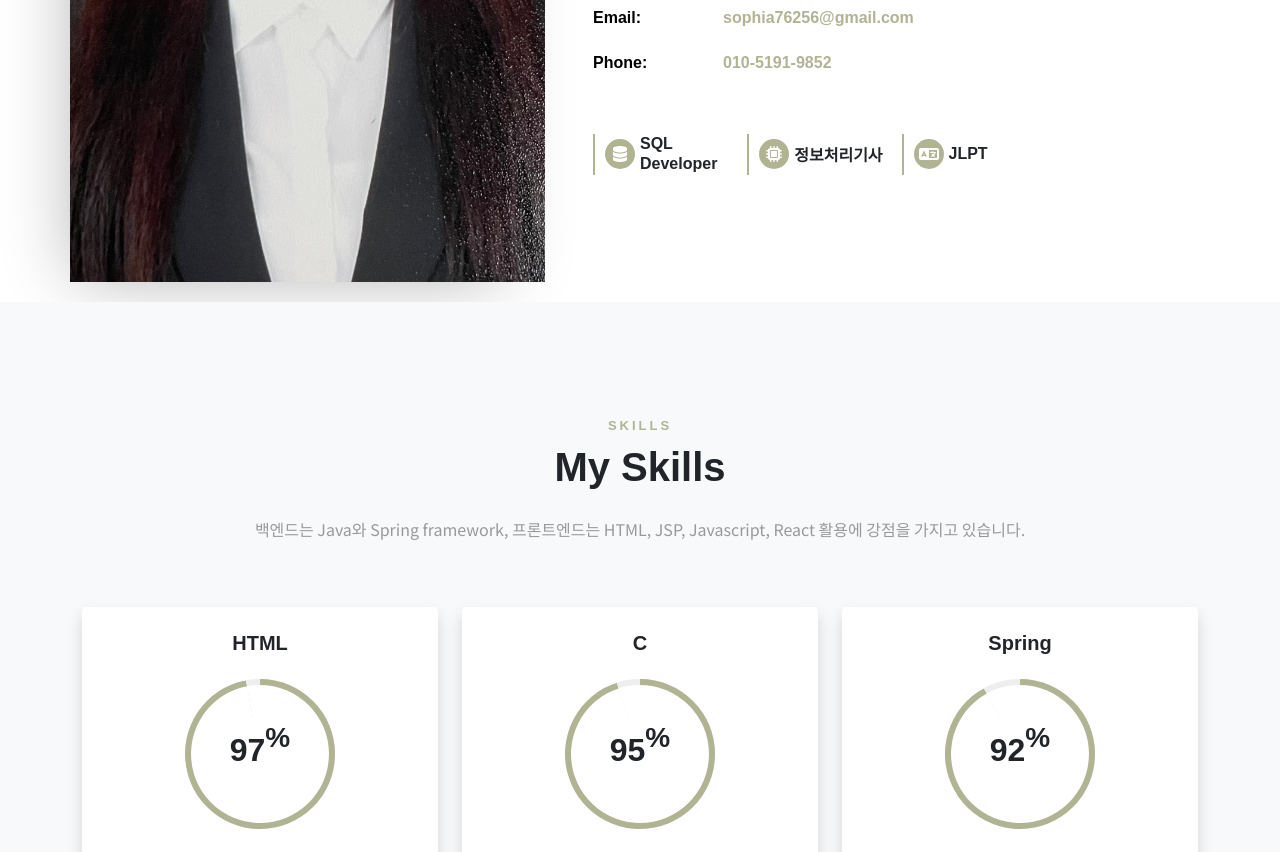
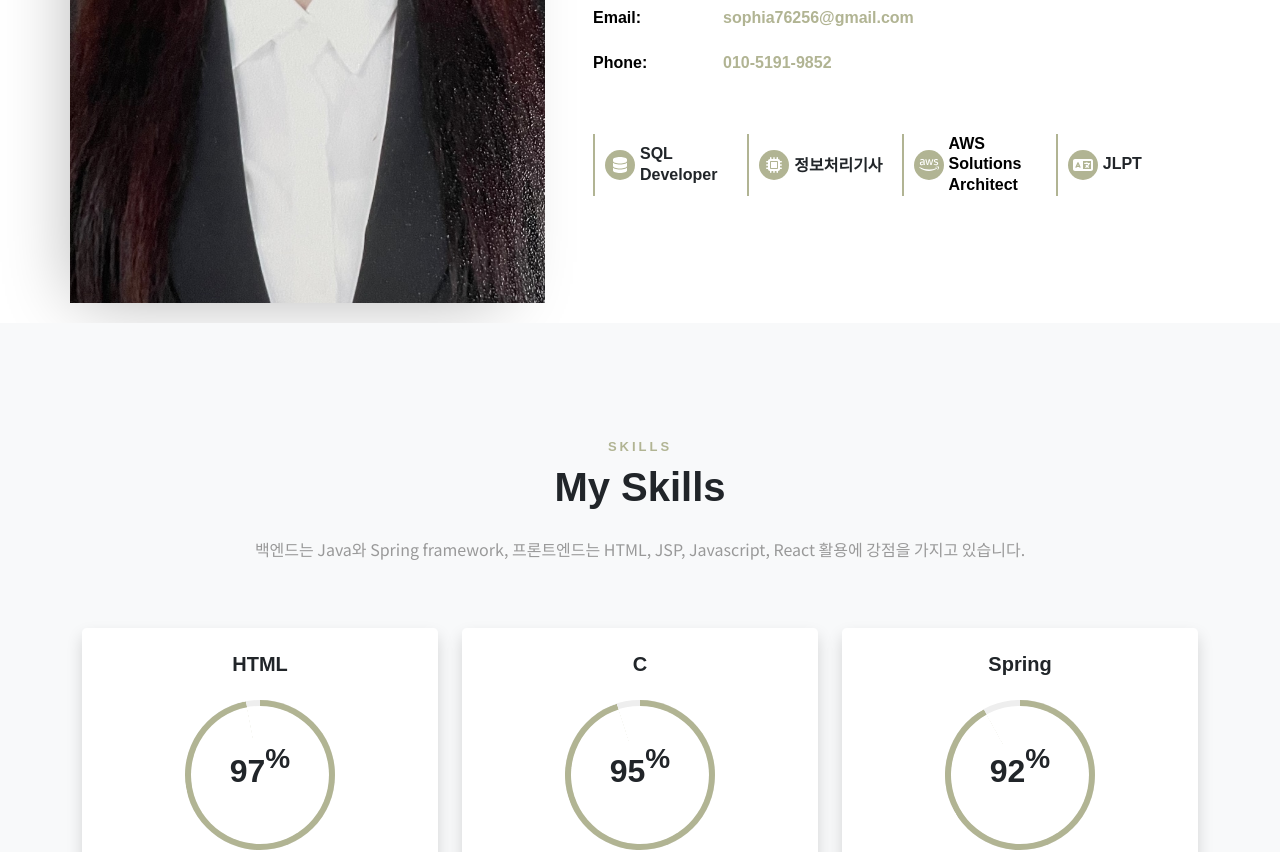
Before and after one commit to jungyoonn/portfolio, a React (Create React App) app: page / in a window 1280 px wide. Shown: the part 1520-2372 px from the top of the page. Built offline with nearby package versions, Linux system fonts and the light colour scheme; no server answers.

Commit message:
자격증 부분 수정

```diff
--- a/src/components/home/About.jsx
+++ b/src/components/home/About.jsx
@@ -2,6 +2,7 @@ import React from 'react';
 import { useAnimation } from '../../hooks/useAnimation';
 import { FontAwesomeIcon } from '@fortawesome/react-fontawesome';
 import { faDatabase, faMicrochip, faLanguage } from '@fortawesome/free-solid-svg-icons';
+import { faAws } from "@fortawesome/free-brands-svg-icons";
 import myProfileImg from '../../img/my-profile-img.jpg';
 
 const About = () => {
@@ -12,6 +13,7 @@ const About = () => {
     // { icon: faCertificate, text: 'Certificates : ' },
     { icon: faDatabase, text: 'SQL Developer', link: "https://s3.ap-northeast-2.amazonaws.com/eeerrorcode.bucket/uploads/portfolio/SQLD_%EC%9E%90%EA%B2%A9%EC%A6%9D.pdf" },
     { icon: faMicrochip, text: '정보처리기사', font: 'noto-sans-kr', link: "https://s3.ap-northeast-2.amazonaws.com/eeerrorcode.bucket/uploads/portfolio/%EC%A0%95%EB%B3%B4%EC%B2%98%EB%A6%AC%EA%B8%B0%EC%82%AC_%EC%9E%90%EA%B2%A9%EC%A6%9D.pdf" },
+    { icon: faAws, text: 'AWS Solutions Architect'},
     { icon: faLanguage, text: 'JLPT', link: "https://s3.ap-northeast-2.amazonaws.com/eeerrorcode.bucket/uploads/portfolio/JLPT_%EC%9E%90%EA%B2%A9%EC%A6%9D.pdf"},
   ];
 
@@ -61,7 +63,13 @@ const About = () => {
                         <div className="icon d-flex align-items-center justify-content-center">
                           <FontAwesomeIcon icon={interest.icon} className='mx-2 text-white'></FontAwesomeIcon>
                         </div>
-                        <div className={`text fw-bold ${interest.font || ''}`}><a href={`${interest.link}`} className='text-decoration-none text-dark'>{interest.text}</a></div>
+                        <div className={`text fw-bold ${interest.font || ''}`}>
+                          {interest.link ? (
+                            <a href={`${interest.link}`} className='text-decoration-none text-dark'>{interest.text}</a>
+                          ) : (
+                            <span>{interest.text}</span>
+                          )}
+                        </div>
                       </div>
                     ))}
                   </div>
```
